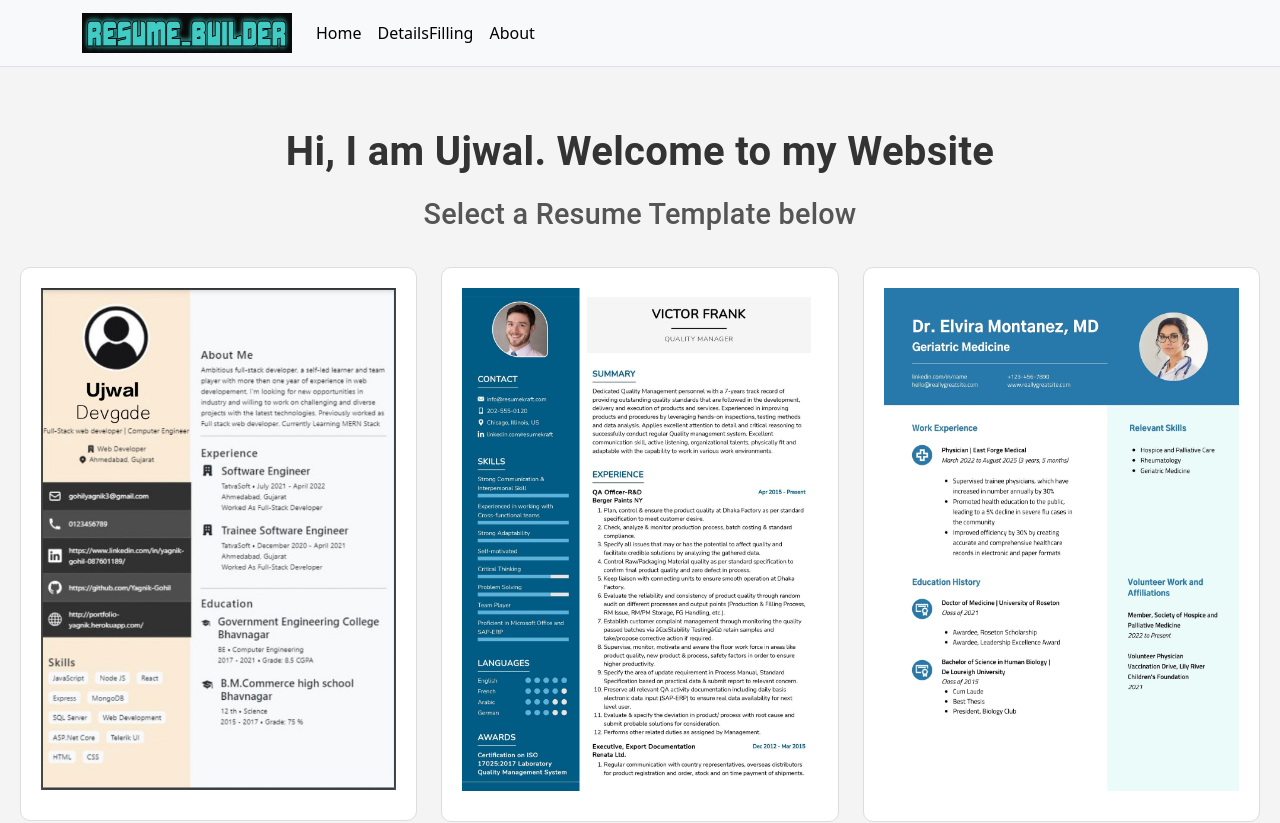
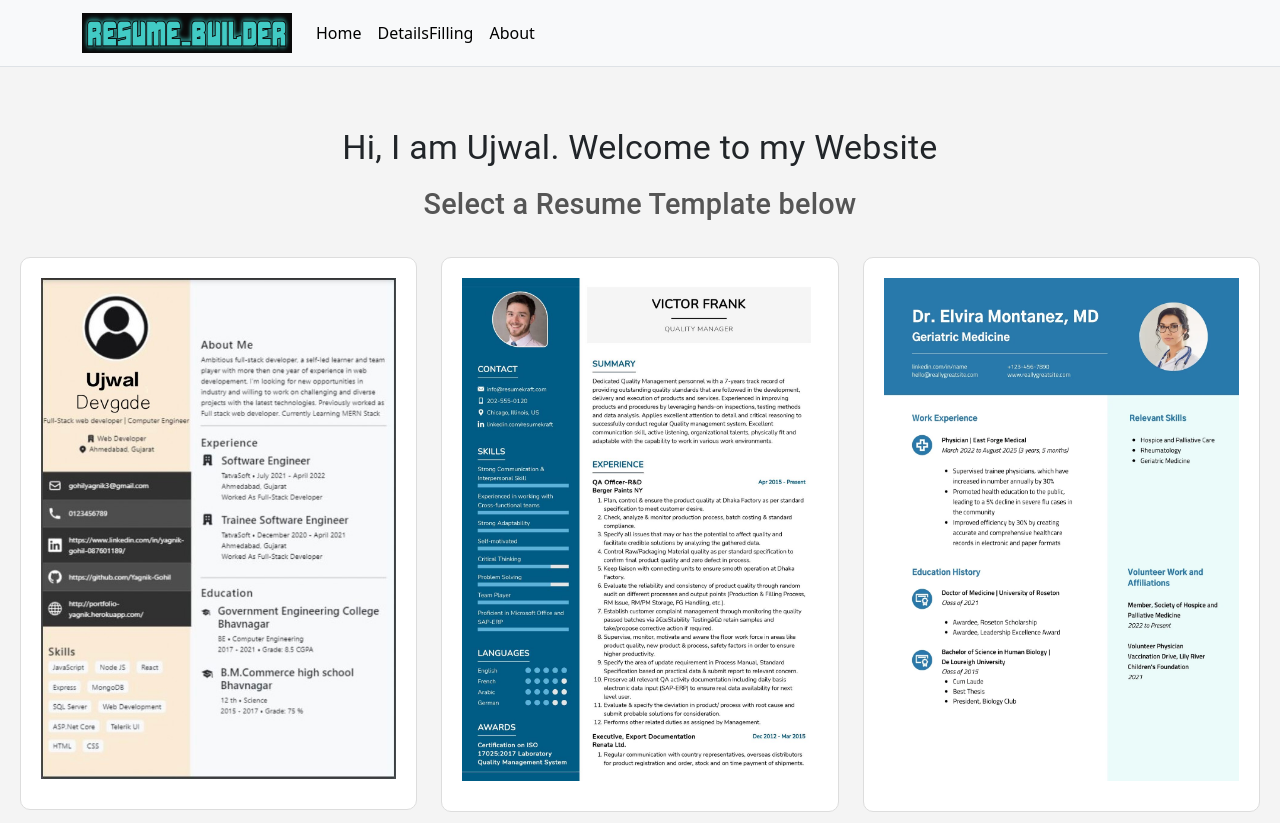
Before and after one commit to Ujwaldevgade/Almabetter-Resume-Builder, a React (Create React App) app: page / in a window 1280 px wide. Shown: the top 823 px of the page. Built offline with nearby package versions, Linux system fonts and the light colour scheme.

Commit message:
Update Home.css

```diff
--- a/src/components/Home.css
+++ b/src/components/Home.css
@@ -5,7 +5,7 @@
   border-bottom: 2px solid #e0e0e0;
 }
 
-.container1 h4 {
+.container1 h5 {
   font-size: 2.5rem;
   margin-bottom: 15px;
   color: #333;
```
